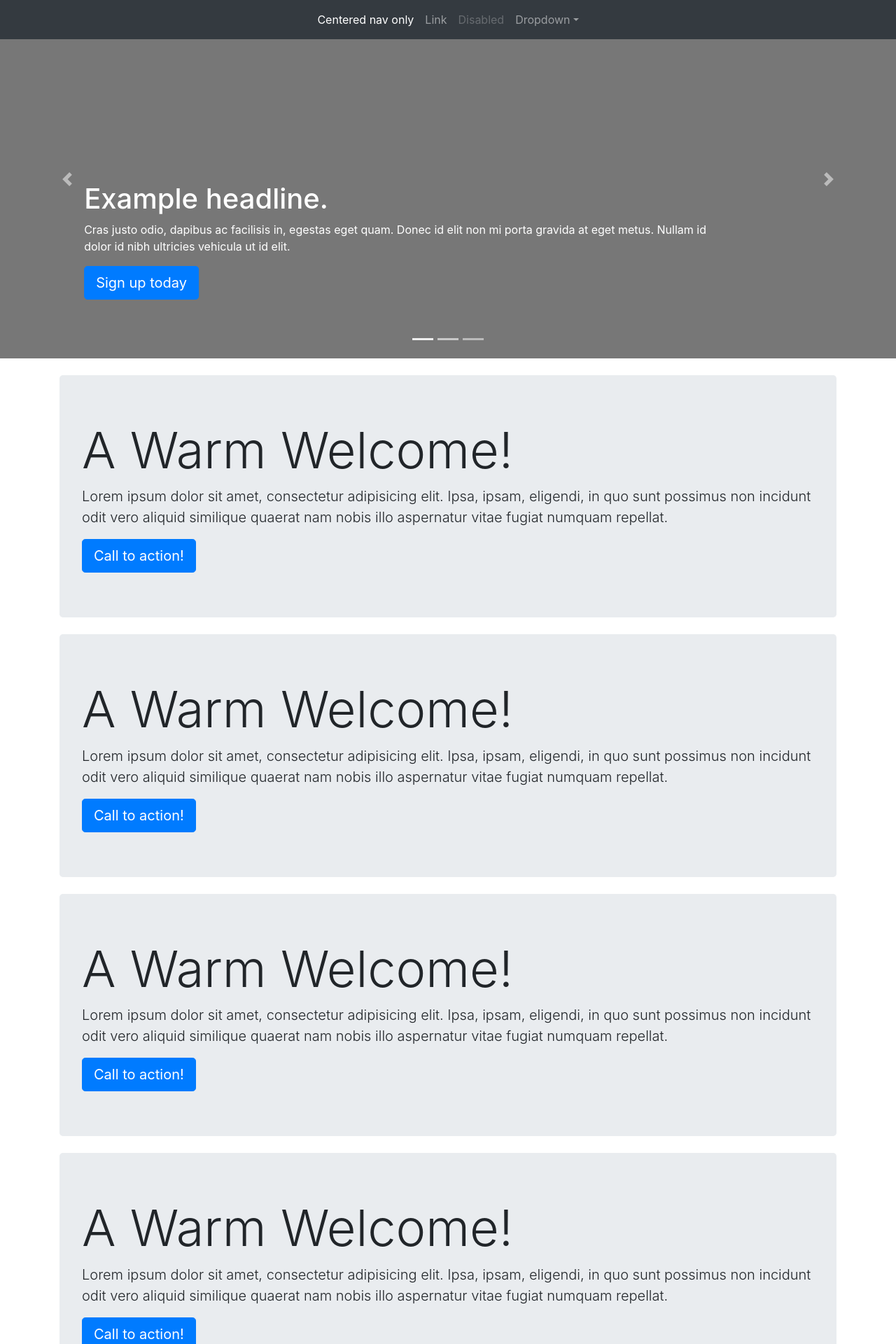
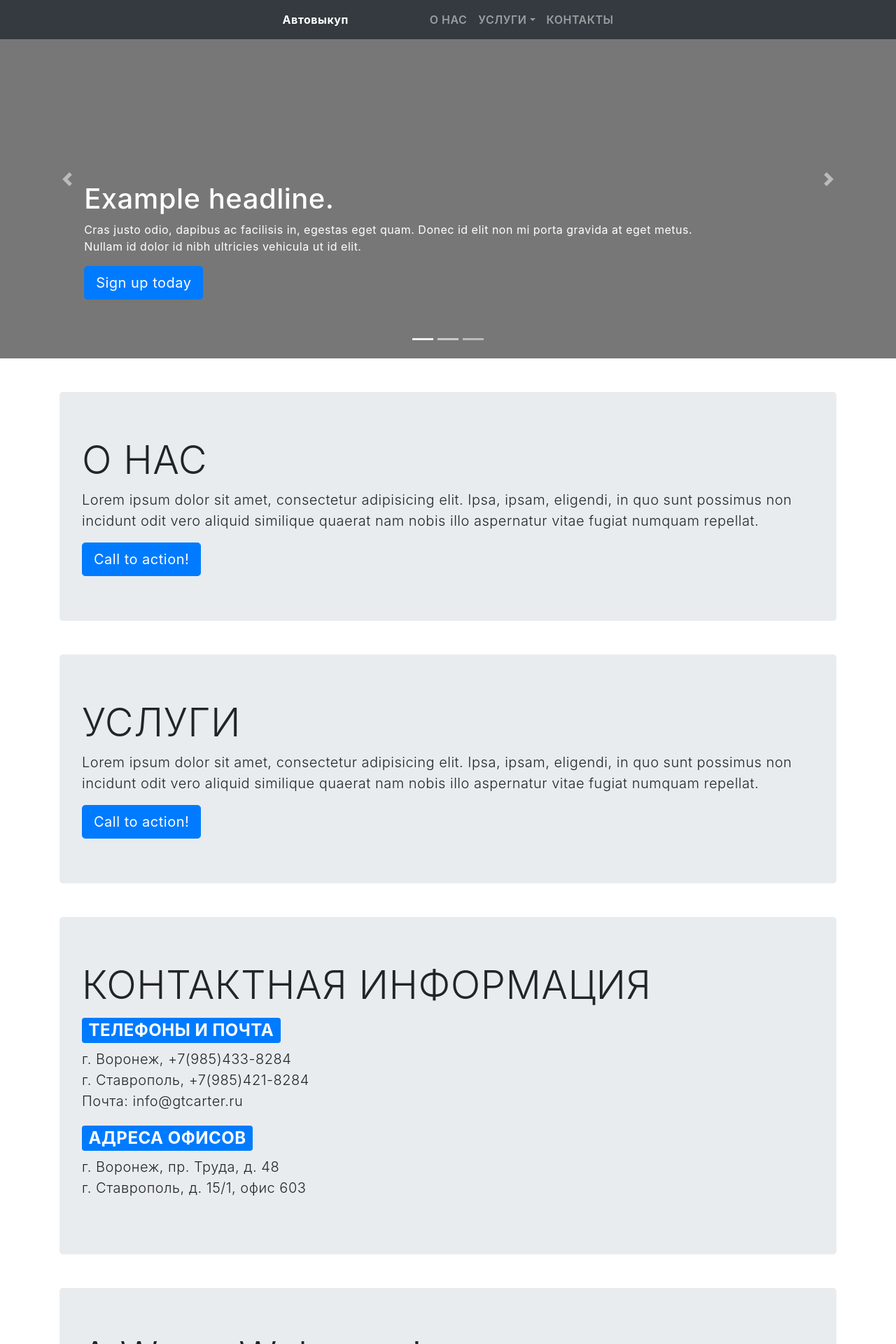
Before and after one commit to darutyunyan/CarBuyback, an Angular app: page / in a window 1280 px wide. Shown: the top 1920 px of the page at 70% size. Built offline with nearby package versions, Linux system fonts and the light colour scheme.

Commit message:
Update UI

```diff
--- a/src/app/main-layout/main-layout.component.html
+++ b/src/app/main-layout/main-layout.component.html
@@ -2,8 +2,8 @@
 <app-carousel></app-carousel>
 
 <div class="container">
-  <header class="jumbotron my-4">
-    <h1 class="display-3">A Warm Welcome!</h1>
+  <header class="jumbotron my-5">
+    <h1 class="display-4">О НАС</h1>
     <p class="lead">Lorem ipsum dolor sit amet, consectetur adipisicing elit. Ipsa, ipsam, eligendi, in quo sunt
       possimus non incidunt odit vero aliquid similique quaerat nam nobis illo aspernatur vitae fugiat numquam repellat.
     </p>
@@ -12,8 +12,8 @@
 </div>
 
 <div class="container">
-  <header class="jumbotron my-4">
-    <h1 class="display-3">A Warm Welcome!</h1>
+  <header class="jumbotron my-5">
+    <h1 class="display-4">УСЛУГИ</h1>
     <p class="lead">Lorem ipsum dolor sit amet, consectetur adipisicing elit. Ipsa, ipsam, eligendi, in quo sunt
       possimus non incidunt odit vero aliquid similique quaerat nam nobis illo aspernatur vitae fugiat numquam repellat.
     </p>
@@ -22,18 +22,29 @@
 </div>
 
 <div class="container">
-  <header class="jumbotron my-4">
-    <h1 class="display-3">A Warm Welcome!</h1>
-    <p class="lead">Lorem ipsum dolor sit amet, consectetur adipisicing elit. Ipsa, ipsam, eligendi, in quo sunt
-      possimus non incidunt odit vero aliquid similique quaerat nam nobis illo aspernatur vitae fugiat numquam repellat.
+  <header class="jumbotron my-5">
+
+    <h2 class="display-4">КОНТАКТНАЯ ИНФОРМАЦИЯ</h2>
+
+    <h2><span class="badge badge-primary text-wrapy">ТЕЛЕФОНЫ И ПОЧТА</span></h2>
+    <p class="lead">
+      г. Воронеж, +7(985)433-8284<br>
+      г. Ставрополь, +7(985)421-8284<br>
+      Почта: info@gtcarter.ru
     </p>
-    <a href="#" class="btn btn-primary btn-lg">Call to action!</a>
+    <h2><span class="badge badge-primary text-wrapy">АДРЕСА ОФИСОВ</span></h2>
+
+    <p class="lead">
+      г. Воронеж, пр. Труда, д. 48<br>
+      г. Ставрополь, д. 15/1, офис 603
+    </p>
+
   </header>
 </div>
 
 <div class="container">
-  <header class="jumbotron my-4">
-    <h1 class="display-3">A Warm Welcome!</h1>
+  <header class="jumbotron my-5">
+    <h2 class="display-4">A Warm Welcome!</h2>
     <p class="lead">Lorem ipsum dolor sit amet, consectetur adipisicing elit. Ipsa, ipsam, eligendi, in quo sunt
       possimus non incidunt odit vero aliquid similique quaerat nam nobis illo aspernatur vitae fugiat numquam repellat.
     </p>
--- a/src/app/shared/footer/footer.component.html
+++ b/src/app/shared/footer/footer.component.html
@@ -6,6 +6,7 @@
       <a href="#" class="fa fa-twitter"></a>
       <a href="#" class="fa fa-vk"></a>
       <a href="#" class="fa fa-skype"></a>
+      <a href="#" class="fa fa-whatsapp"></a>
   </div>
 
   <div class="container-fluid text-center">
--- a/src/app/shared/menu/menu.component.css
+++ b/src/app/shared/menu/menu.component.css
@@ -0,0 +1,15 @@
+.navbar-nav .nav-item:first-child {
+    margin-right: 100px;
+}
+
+.navbar-nav .nav-item .nav-link {
+    font-weight: 600;
+}
+
+.navbar-nav .nav-item:first-child .nav-link {
+    font-weight: 700;
+}
+
+.navbar-brand {
+    font-weight: 700;
+}
--- a/src/app/shared/menu/menu.component.html
+++ b/src/app/shared/menu/menu.component.html
@@ -1,4 +1,5 @@
 <nav class="navbar navbar-expand-lg navbar-dark bg-dark fixed-top">
+  <a class="navbar-brand d-block d-lg-none" href="#">Автовыкуп</a>
   <button class="navbar-toggler" type="button" data-toggle="collapse" data-target="#navbarsExample08" aria-controls="navbarsExample08" aria-expanded="false" aria-label="Toggle navigation">
     <span class="navbar-toggler-icon"></span>
   </button>
@@ -6,21 +7,21 @@
   <div class="collapse navbar-collapse justify-content-md-center" id="navbarsExample08">
     <ul class="navbar-nav">
       <li class="nav-item active">
-        <a class="nav-link" href="#">Centered nav only <span class="sr-only">(current)</span></a>
+        <a class="nav-link" href="#">Автовыкуп</a>
       </li>
       <li class="nav-item">
-        <a class="nav-link" href="#">Link</a>
+        <a class="nav-link" href="#">О НАС</a>
+      </li>
+      <li class="nav-item dropdown">
+        <a class="nav-link dropdown-toggle" href="#" id="dropdown09" data-toggle="dropdown" aria-haspopup="true" aria-expanded="false">УСЛУГИ</a>
+        <div class="dropdown-menu" aria-labelledby="dropdown09">
+          <a class="dropdown-item" href="#">ВЫКУП БИТЫХ АВТО</a>
+          <a class="dropdown-item" href="#">ВЫКУП АВАРИЙНЫХ АВТО</a>
+          <a class="dropdown-item" href="#">ВЫКУП АВТОМОБИЛЕЙ С ПРОБЕГОМ</a>
+        </div>
       </li>
       <li class="nav-item">
-        <a class="nav-link disabled" href="#" tabindex="-1" aria-disabled="true">Disabled</a>
-      </li>
-      <li class="nav-item dropdown">
-        <a class="nav-link dropdown-toggle" href="#" id="dropdown08" data-toggle="dropdown" aria-haspopup="true" aria-expanded="false">Dropdown</a>
-        <div class="dropdown-menu" aria-labelledby="dropdown08">
-          <a class="dropdown-item" href="#">Action</a>
-          <a class="dropdown-item" href="#">Another action</a>
-          <a class="dropdown-item" href="#">Something else here</a>
-        </div>
+        <a class="nav-link" href="#">КОНТАКТЫ</a>
       </li>
     </ul>
   </div>
--- a/src/styles.css
+++ b/src/styles.css
@@ -1 +1,5 @@
 /* You can add global styles to this file, and also import other style files */
+
+body {
+    letter-spacing: 0.5px;
+}
```
